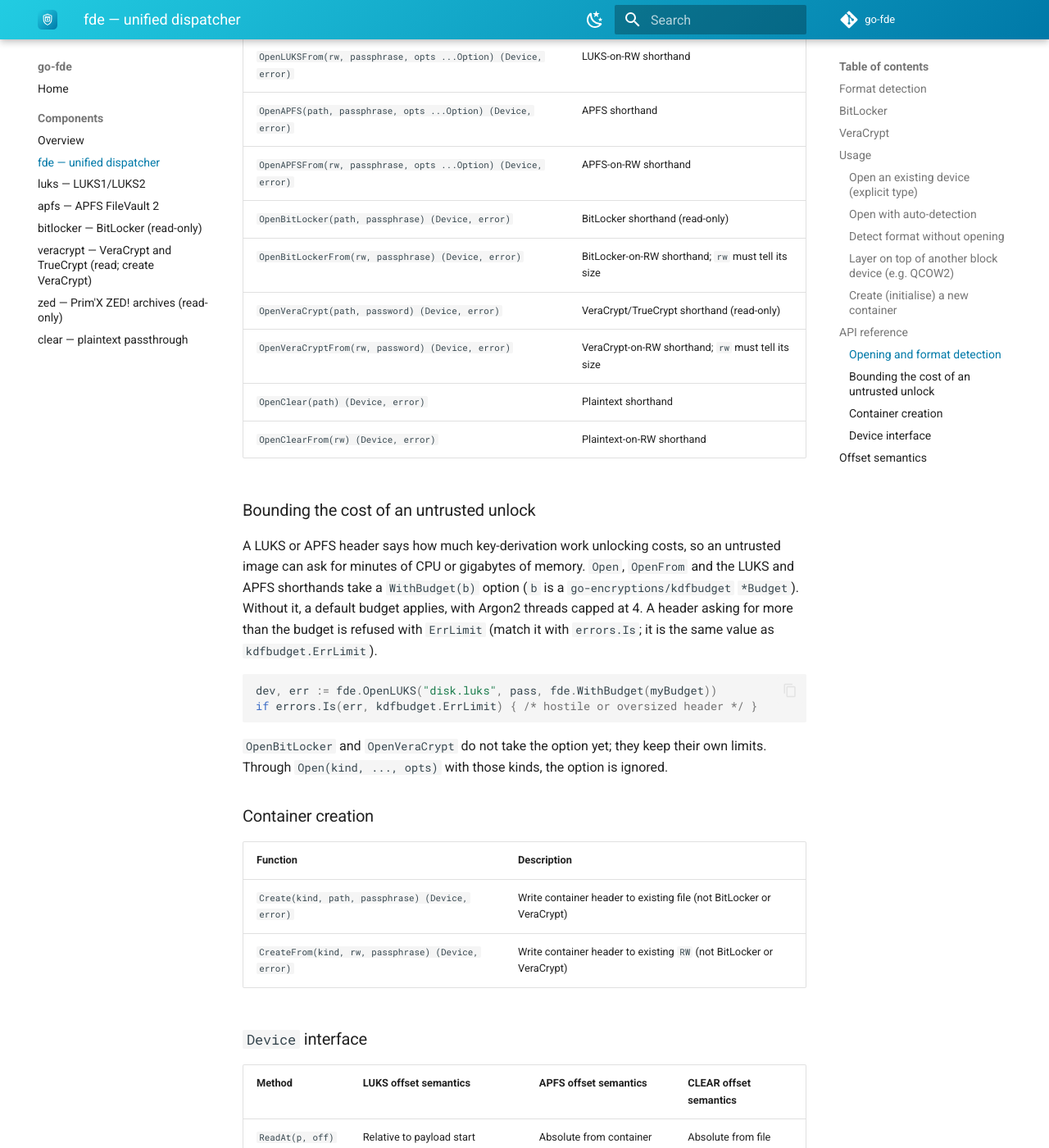
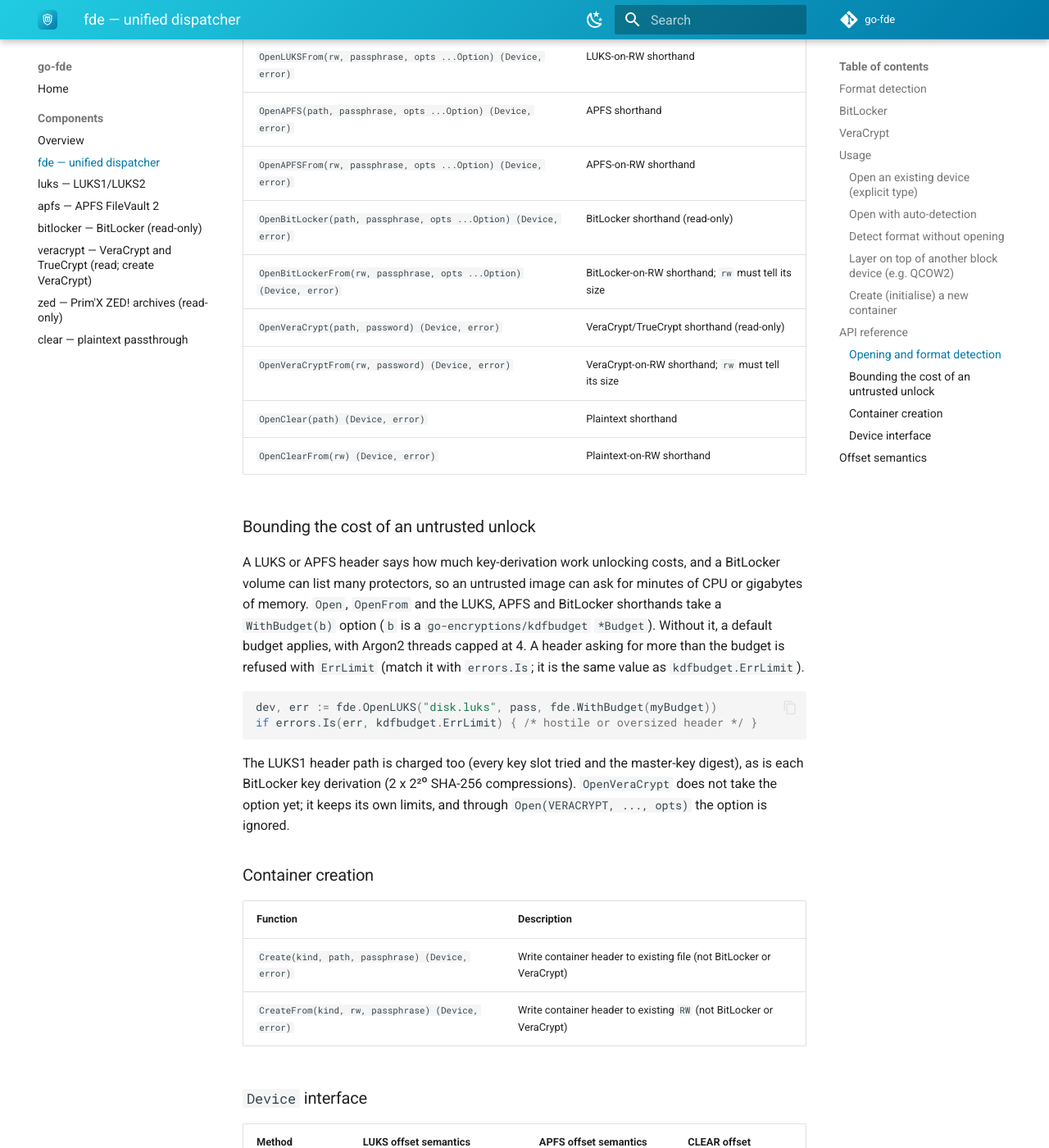
Before and after one commit to go-fde/docs, an MkDocs documentation site: the page built from docs/components/fde.md, in a window 1280 px wide and 1400 px high, scrolled down 3926 px. Shown: the whole window at 82% size. Built offline with MkDocs 1.6.1 and Material for MkDocs 9.7.7, drawn with Linux system fonts in a browser that asks for light colours; the version menu is left out.

Commit message:
docs: WithBudget reaches BitLocker (fde v0.5.0, bitlocker v0.2.0) (#29)
Co-authored-by: Claude Sonnet 5.5 <noreply@anthropic.com>

````diff
--- a/docs/components/fde.md
+++ b/docs/components/fde.md
@@ -164,8 +164,8 @@ dev.WriteAt(myData, 0)
 | `OpenLUKSFrom(rw, passphrase, opts ...Option) (Device, error)` | LUKS-on-RW shorthand |
 | `OpenAPFS(path, passphrase, opts ...Option) (Device, error)` | APFS shorthand |
 | `OpenAPFSFrom(rw, passphrase, opts ...Option) (Device, error)` | APFS-on-RW shorthand |
-| `OpenBitLocker(path, passphrase) (Device, error)` | BitLocker shorthand (read-only) |
-| `OpenBitLockerFrom(rw, passphrase) (Device, error)` | BitLocker-on-RW shorthand; `rw` must tell its size |
+| `OpenBitLocker(path, passphrase, opts ...Option) (Device, error)` | BitLocker shorthand (read-only) |
+| `OpenBitLockerFrom(rw, passphrase, opts ...Option) (Device, error)` | BitLocker-on-RW shorthand; `rw` must tell its size |
 | `OpenVeraCrypt(path, password) (Device, error)` | VeraCrypt/TrueCrypt shorthand (read-only) |
 | `OpenVeraCryptFrom(rw, password) (Device, error)` | VeraCrypt-on-RW shorthand; `rw` must tell its size |
 | `OpenClear(path) (Device, error)` | Plaintext shorthand |
@@ -173,9 +173,10 @@ dev.WriteAt(myData, 0)
 
 ### Bounding the cost of an untrusted unlock
 
-A LUKS or APFS header says how much key-derivation work unlocking costs, so an
-untrusted image can ask for minutes of CPU or gigabytes of memory. `Open`,
-`OpenFrom` and the LUKS and APFS shorthands take a `WithBudget(b)` option
+A LUKS or APFS header says how much key-derivation work unlocking costs, and a
+BitLocker volume can list many protectors, so an untrusted image can ask for
+minutes of CPU or gigabytes of memory. `Open`, `OpenFrom` and the LUKS, APFS
+and BitLocker shorthands take a `WithBudget(b)` option
 (`b` is a `go-encryptions/kdfbudget` `*Budget`). Without it, a default budget
 applies, with Argon2 threads capped at 4. A header asking for more than the
 budget is refused with `ErrLimit` (match it with `errors.Is`; it is the same
@@ -186,9 +187,10 @@ dev, err := fde.OpenLUKS("disk.luks", pass, fde.WithBudget(myBudget))
 if errors.Is(err, kdfbudget.ErrLimit) { /* hostile or oversized header */ }
 ```
 
-`OpenBitLocker` and `OpenVeraCrypt` do not take the option yet; they keep
-their own limits. Through `Open(kind, ..., opts)` with those kinds, the option
-is ignored.
+The LUKS1 header path is charged too (every key slot tried and the master-key
+digest), as is each BitLocker key derivation (2 x 2²⁰ SHA-256 compressions).
+`OpenVeraCrypt` does not take the option yet; it keeps its own limits, and
+through `Open(VERACRYPT, ..., opts)` the option is ignored.
 
 ### Container creation
 
````
Also changed, not shown: docs/components/bitlocker.md (+4 -1 lines), docs/components/luks.md (+2 -1 lines).
